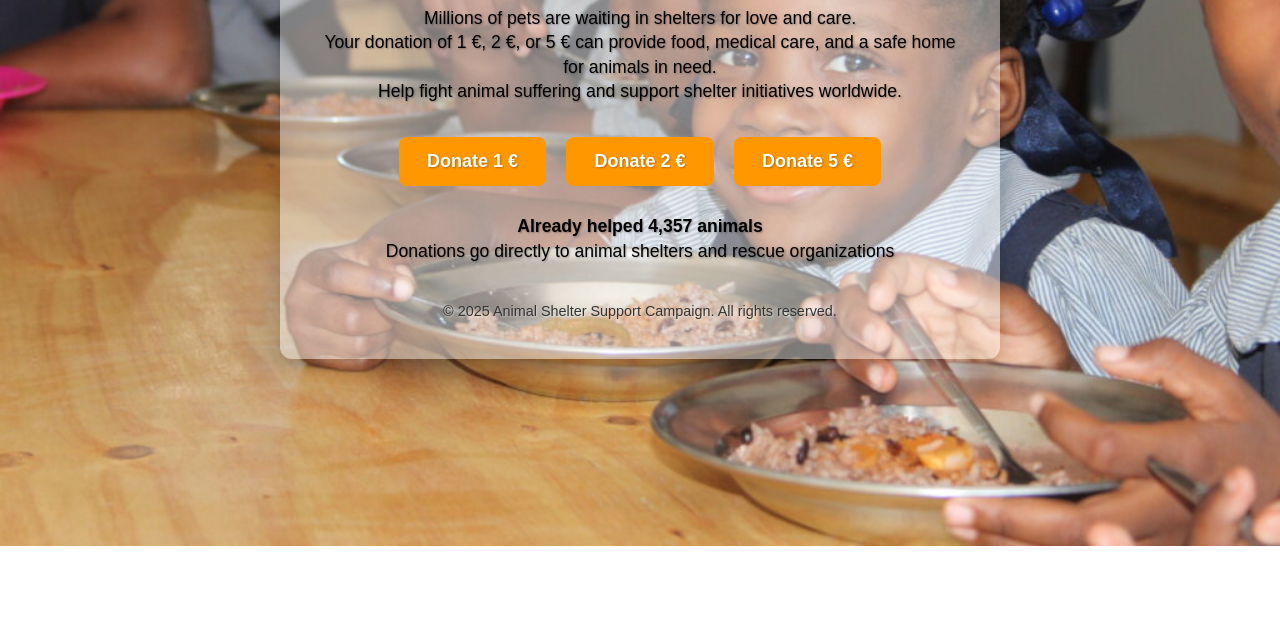
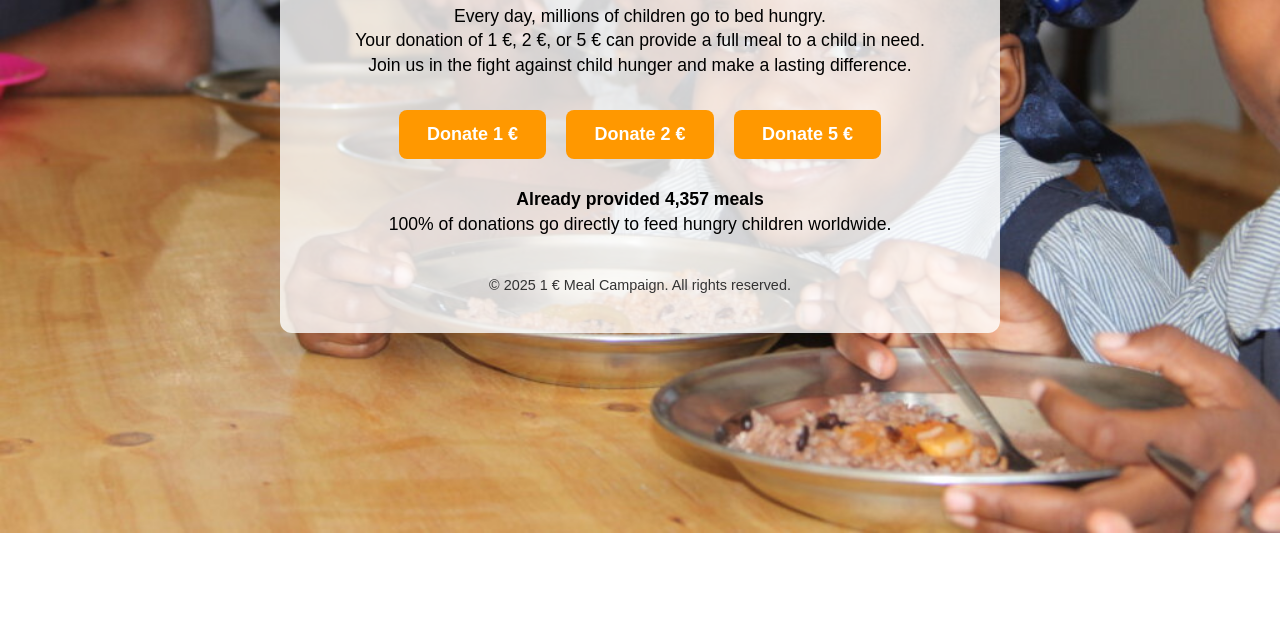
Before and after one commit to Donation-website/donate-meals, a website: page index.html in a window 1280 px wide. Shown: the part 180-800 px from the top of the page. Drawn offline with Linux system fonts and the light colour scheme; a script that the page names is missing.

Commit message:
Update index.html

```diff
--- a/index.html
+++ b/index.html
@@ -1,31 +1,54 @@
 <!DOCTYPE html>
 <html lang="en">
 <head>
-  <meta charset="UTF-8">
-  <meta name="viewport" content="width=device-width, initial-scale=1.0">
-  <title>Donate to Support Animal Shelters – Help Pets in Need</title>
-  <meta name="description" content="Help save and support animals in shelters worldwide. Donate 1€, 2€, or 5€ to provide food, care, and love for pets in need.">
-  <meta name="keywords" content="animal shelter, donate, pets, rescue, save animals, pet care, charity, help animals, tierschutz, spenden, shelter, donazione, animali, rifugio, soccorso, beneficenza, állatmenhely, adomány, állatok, mentés, gondoskodás, jótékonyság">
-  <meta name="author" content="Animal Shelter Support Campaign">
+  <meta charset="UTF-8" />
+  <meta name="viewport" content="width=device-width, initial-scale=1.0"/>
+  <title>Donate to Feed Hungry Children – 1€ = 1 Meal</title>
+  <meta name="description" content="Help feed hungry children worldwide. Donate 1€, 2€, or 5€ to provide a full meal. Your contribution saves lives and makes a lasting difference.">
+  <meta name="keywords" content="donation, charity, feed children, hungry children, child hunger, help, donate, child support, food aid">
+  <meta name="author" content="1€ Meal Campaign">
   <script src="https://js.stripe.com/v3/"></script>
   <style>
-    body { margin:0; padding:0; font-family: Arial, sans-serif; background: url("/background.jpg") no-repeat center center/cover; color:#000; text-align:center; }
-    .overlay { background: rgba(255,255,255,0.45); padding:40px; border-radius:12px; margin:60px auto; max-width:640px; box-shadow:0 0 20px rgba(0,0,0,0.2); }
-    h1 { font-size:2.2em; margin-bottom:20px; text-shadow:1px 1px 3px rgba(0,0,0,0.5); }
-    p { font-size:1.1em; margin-bottom:25px; line-height:1.4; text-shadow:1px 1px 2px rgba(0,0,0,0.3); }
+    body {
+      margin:0;
+      padding:0;
+      font-family: Arial, sans-serif;
+      background: url("/background.jpg") no-repeat center center/cover;
+      color:#000;
+      text-align:center;
+    }
+    .overlay {
+      background: rgba(255, 255, 255, 0.8);
+      padding: 40px;
+      border-radius:12px;
+      margin:60px auto;
+      max-width:640px;
+    }
+    h1 { font-size:2.2em; margin-bottom:20px; }
+    p { font-size:1.1em; margin-bottom:25px; line-height:1.4; }
     .donate-buttons { margin:20px 0; }
-    button { background:#ff9800; border:none; padding:14px 28px; margin:8px; font-size:18px; color:white; cursor:pointer; border-radius:8px; font-weight:bold; text-shadow:1px 1px 2px rgba(0,0,0,0.3); }
+    button {
+      background:#ff9800;
+      border:none;
+      padding:14px 28px;
+      margin:8px;
+      font-size:18px;
+      color:white;
+      cursor:pointer;
+      border-radius:8px;
+      font-weight:bold;
+    }
     button:hover { background:#e68900; }
-    .footer { margin-top:40px; font-size:0.9em; color:#333; text-shadow:1px 1px 2px rgba(255,255,255,0.5); }
+    .footer { margin-top:40px; font-size:0.9em; color:#333; }
   </style>
 </head>
 <body>
   <div class="overlay">
-    <h1>Support Animal Shelters 🐾</h1>
+    <h1>1 € = 1 Meal for a Hungry Child</h1>
     <p>
-      Millions of pets are waiting in shelters for love and care.<br>
-      Your donation of 1 €, 2 €, or 5 € can provide food, medical care, and a safe home for animals in need.<br>
-      Help fight animal suffering and support shelter initiatives worldwide.
+      Every day, millions of children go to bed hungry.<br>
+      Your donation of 1 €, 2 €, or 5 € can provide a full meal to a child in need.<br>
+      Join us in the fight against child hunger and make a lasting difference.
     </p>
 
     <div class="donate-buttons">
@@ -34,14 +57,13 @@
       <button onclick="donate(5)">Donate 5 €</button>
     </div>
 
-    <p><strong>Already helped <span id="meals-count">4,357</span> animals</strong><br>
-       Donations go directly to animal shelters and rescue organizations</p>
+    <p><strong>Already provided <span id="meals-count">4,357</span> meals</strong><br>
+       100% of donations go directly to feed hungry children worldwide.</p>
 
-    <div class="footer">© 2025 Animal Shelter Support Campaign. All rights reserved.</div>
+    <div class="footer">© 2025 1 € Meal Campaign. All rights reserved.</div>
   </div>
 
   <script>
-    // Publishable Key a frontendhez
     const stripe = Stripe("pk_live_51S0zyXDyLtejYlZixEqmlIwnOSQ4yxGGvR2i5eulXNtmKnpeAIgXETXm3FNm8E4XSgeSnyeWboG5CHWJnLccnagx004MPoq1n1");
 
     async function donate(amount) {
```
